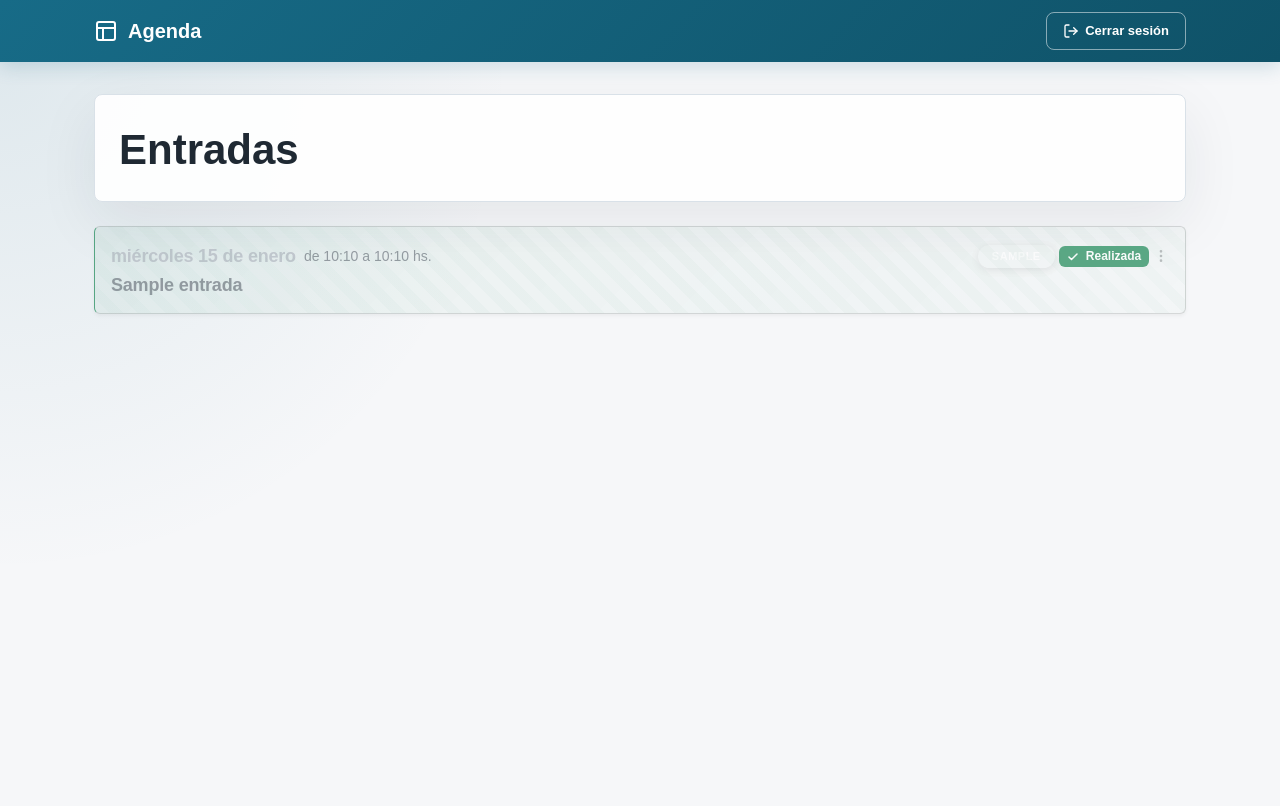
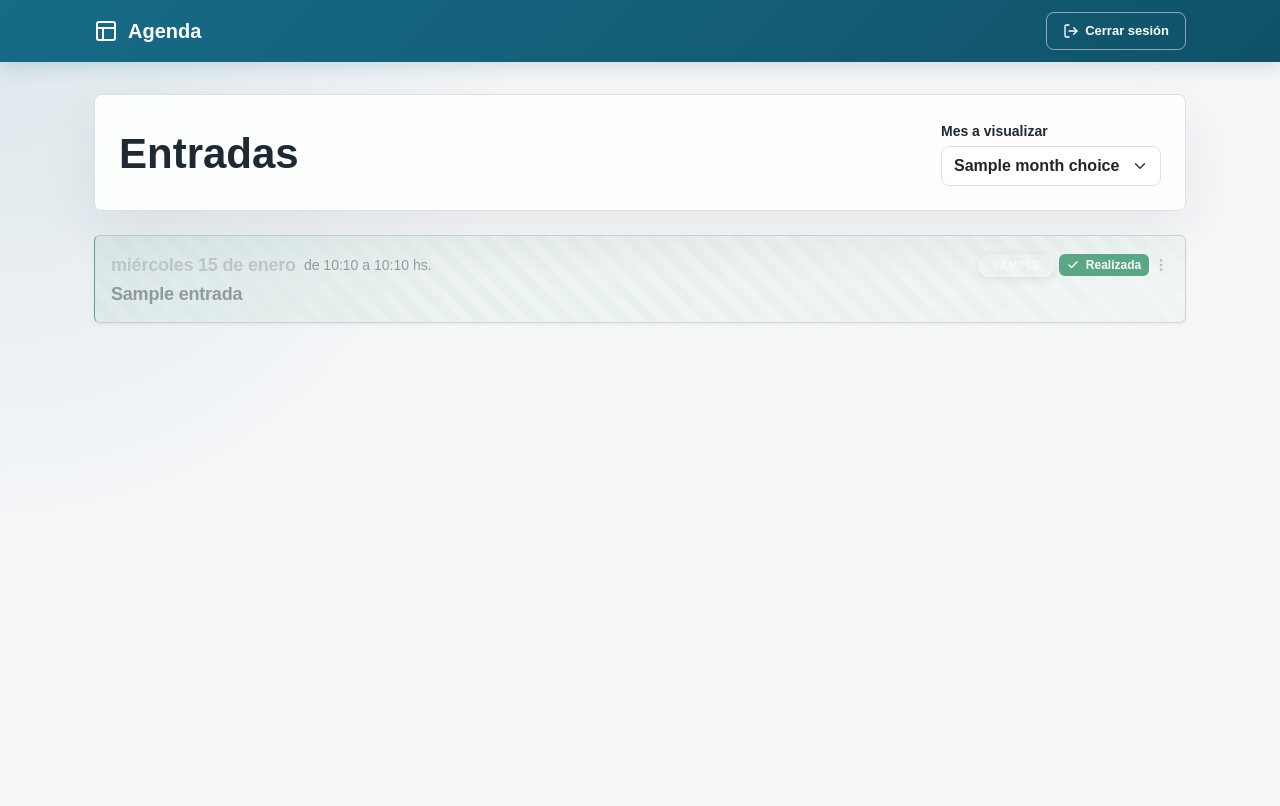
Before and after one commit to orquera10/proyectoAgeneda, a Django app: template templates/agenda/agenda_list.html in a window 1280 px wide. Run offline with Django 5.2, Linux system fonts and the light colour scheme; the template is opened without the code that fills it: most values are stand-ins (such as "Sample title", 1, 10 or a date in 2020).

Commit message:
feat: cambios en selector

```diff
--- a/static/agenda/css/agenda.css
+++ b/static/agenda/css/agenda.css
@@ -112,6 +112,22 @@
     font-size: clamp(28px, 4vw, 42px);
     font-weight: 800;
     line-height: 1.1;
+}
+
+.month-filter {
+    min-width: 220px;
+}
+
+.month-filter .form-label {
+    color: var(--muted);
+    font-size: 12px;
+    font-weight: 800;
+}
+
+.month-filter .form-select {
+    min-height: 40px;
+    border-radius: 8px;
+    font-weight: 700;
 }
 
 .activity-card,
@@ -543,6 +559,10 @@
         padding: 20px;
     }
 
+    .month-filter {
+        width: 100%;
+    }
+
     .display-title {
         font-size: 30px;
     }
--- a/templates/agenda/agenda_list.html
+++ b/templates/agenda/agenda_list.html
@@ -45,7 +45,15 @@
                 <div>
                     <h1 class="display-title mt-2 mb-1">Entradas</h1>
                 </div>
-                <div class="d-flex flex-column flex-sm-row gap-2">
+                <div class="d-flex flex-column flex-sm-row align-items-sm-end gap-2">
+                    <form method="get" class="month-filter">
+                        <label for="mes" class="form-label mb-1">Mes a visualizar</label>
+                        <select id="mes" name="mes" class="form-select" onchange="this.form.submit()">
+                            {% for value, label in month_choices %}
+                                <option value="{{ value }}"{% if value == selected_mes %} selected{% endif %}>{{ label }}</option>
+                            {% endfor %}
+                        </select>
+                    </form>
                     {% if can_create %}
                         <a class="btn btn-primary" href="{% url 'agenda_create' %}">Nueva entrada</a>
                     {% endif %}
@@ -265,6 +273,7 @@
                                     {% if can_create %}
                                         <form method="post" action="{% url 'agenda_toggle_realizada' entrada.pk %}" class="d-inline">
                                             {% csrf_token %}
+                                            <input type="hidden" name="next" value="{{ request.get_full_path }}">
                                             <button type="submit" class="btn {% if entrada.realizada %}btn-outline-warning{% else %}btn-outline-success{% endif %}">
                                                 {% if entrada.realizada %}
                                                     Desmarcar
```
Also changed, not shown: agenda/views.py (+14 -3 lines).
